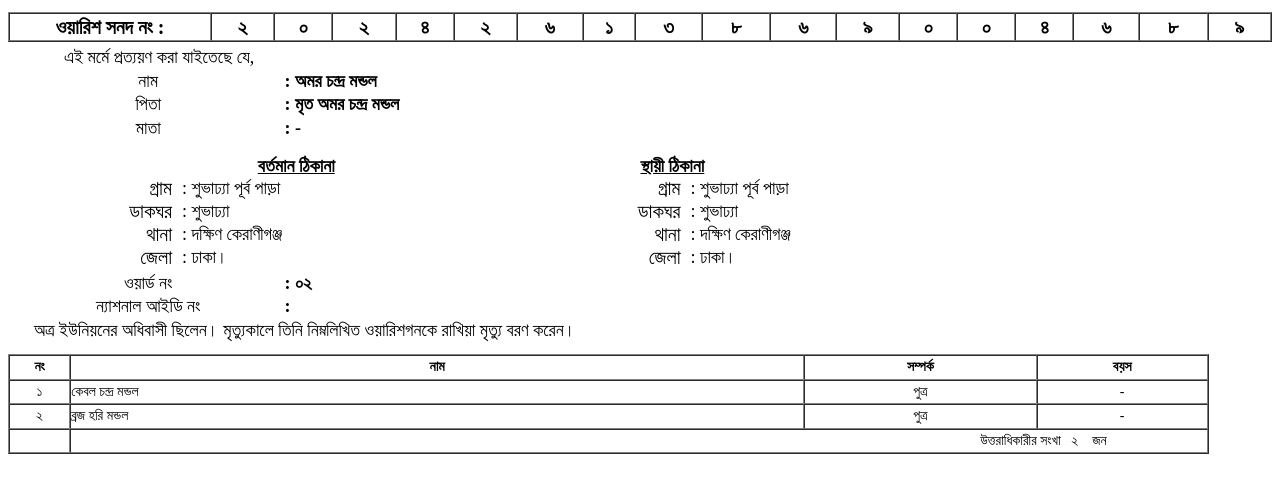
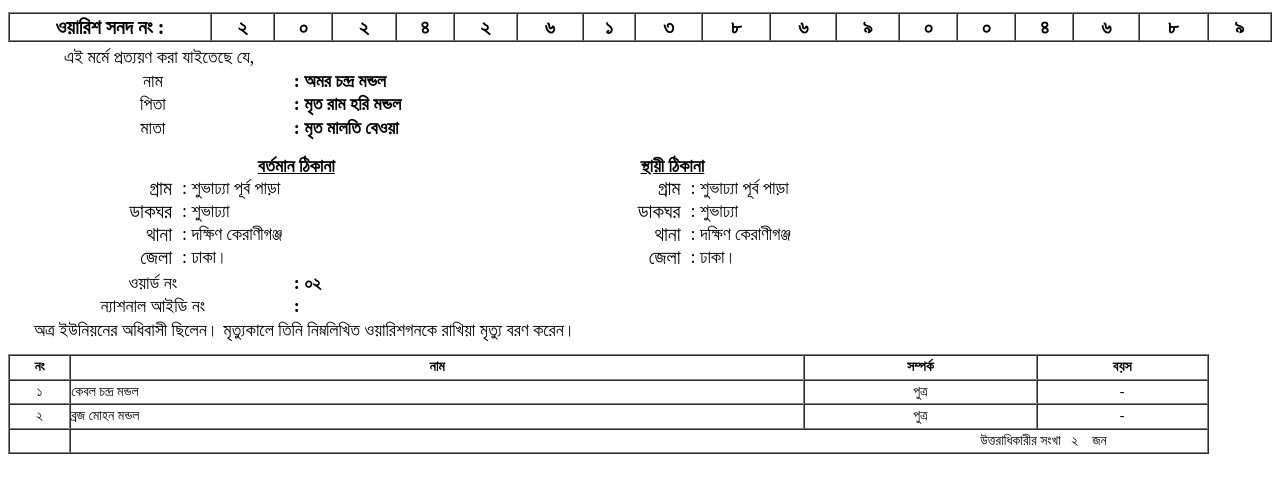
Before and after one commit to suvaddaup/index.php-onlinetrack-warish_onosondan-tid-20242613869004689, a plain HTML site: page index.html in a window 1280 px wide. Shown: the part 178-670 px from the top of the page. Drawn offline with Linux system fonts and the light colour scheme.

Commit message:
Update index.html

```diff
--- a/index.html
+++ b/index.html
@@ -81,13 +81,13 @@
 				</tr>
 				<tr>
 					<td  style="font-size:18px; text-align:center; ">পিতা </td>
-					<td><font style="font-size:18px;  font-weight:bold;">:   মৃত অমর চন্দ্র মন্ডল  </font></td>
+					<td><font style="font-size:18px;  font-weight:bold;">:   মৃত রাম হরি মন্ডল  </font></td>
 					<td></td>
 					<td></td>
 				</tr>
 				<tr>
 					<td  style="font-size:18px; text-align:center;">মাতা </td>
-					<td><font style="font-size:18px;  font-weight:bold;">:   - </font></td>
+					<td><font style="font-size:18px;  font-weight:bold;">:   মৃত মালতি বেওয়া </font></td>
 					<td></td>
 					<td></td>
 				</tr>
@@ -175,7 +175,7 @@
 				</tr>
 								<tr>
 						<td style="text-align:center;">২</td>
-						<td style=""> ব্রজ হরি মন্ডল </td>
+						<td style=""> ব্রজ মোহন মন্ডল </td>
 						<td style="text-align:center;">পুত্র</td>
 						<td style="text-align:center;" >-</td>
 					</tr>
```
